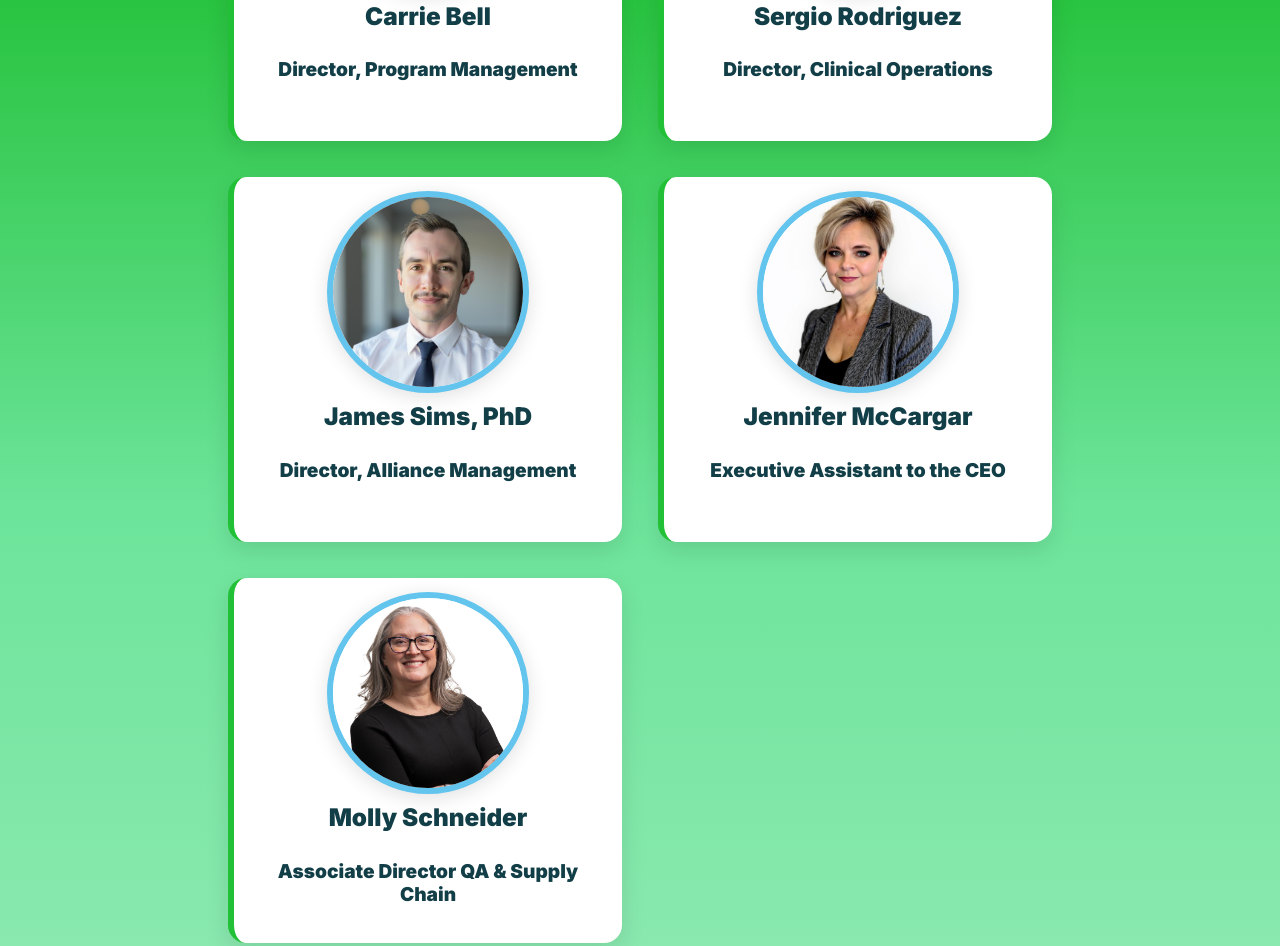
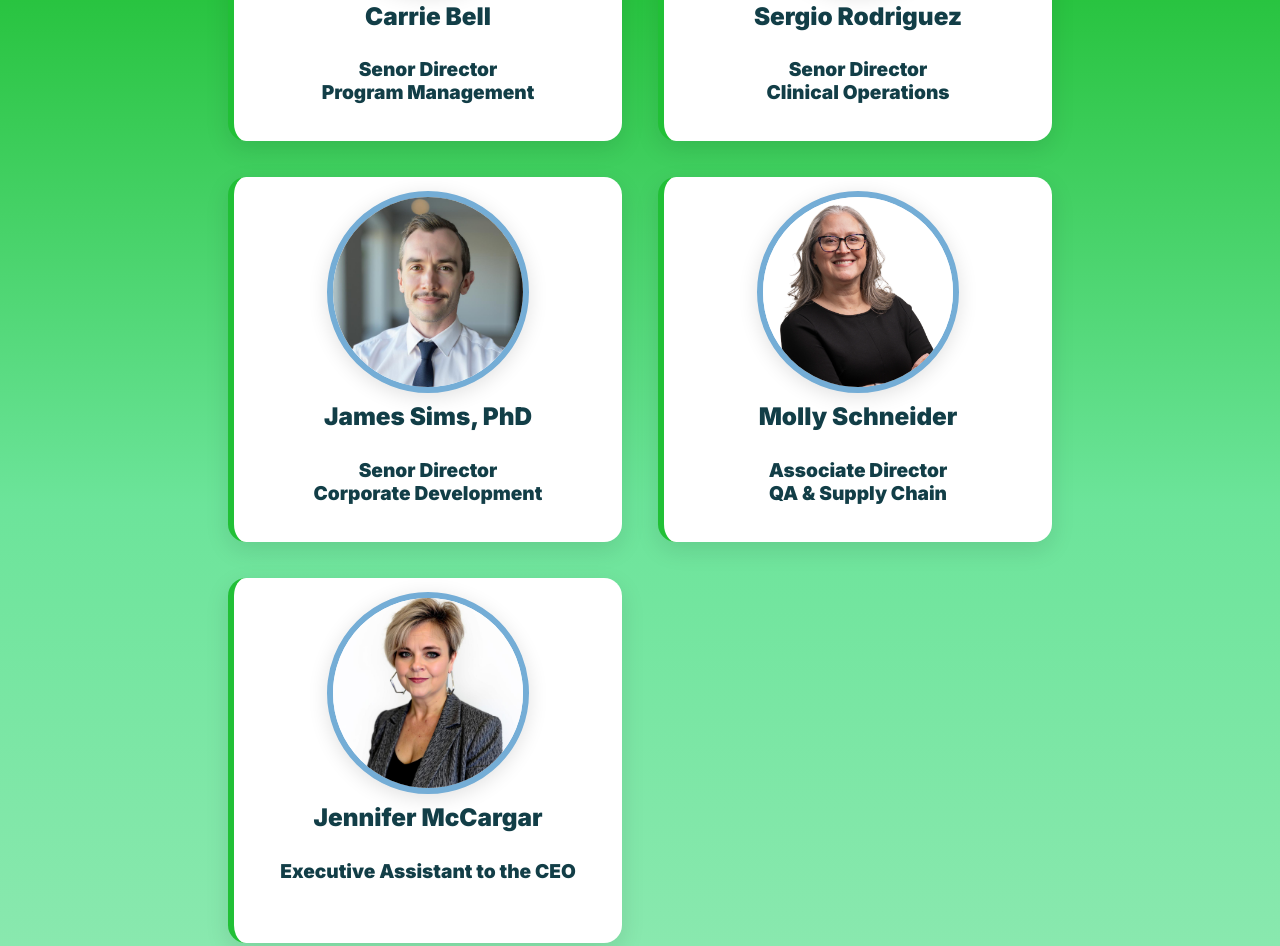
Before and after one commit to arequadt/prolium.github.io, a plain HTML site: page about.html in a window 1280 px wide. Shown: the part 2115-3061 px from the top of the page. Drawn offline with Linux system fonts and the light colour scheme.

Commit message:
fixed light blue color, bios, and updated titles

```diff
--- a/about.html
+++ b/about.html
@@ -8,7 +8,7 @@
   <link href="https://fonts.googleapis.com/css2?family=Inter:wght@400;700;900&display=swap" rel="stylesheet">
   <style>
     :root{
-      --prolium-blue:#63c5ed;
+      --prolium-blue:#74ADD6;
       --prolium-green:#21c036;
       --prolium-dark:#0e2f36;
       --text-main:#123e47;
@@ -417,13 +417,13 @@
     const team = [
       { name:"Scott Requadt", title:"CEO", long_bio:`Scott has over 24 years of operating and investing experience in biotech and pharmaceuticals. Most recently, he was CEO of Talaris Therapeutics, which was developing a novel cell therapy to induce or restore immune tolerance in organ transplant and severe auto-immune disease settings. In support of Talaris' late-clinical stage pipeline, he grew Talaris from 10 to 135 FTEs and raised over $330M, including a successful IPO in 2021.<br><br>He previously spent 14 years at Clarus Ventures (acquired by Blackstone Life Sciences), where he led and managed numerous investments spanning therapeutics, medtech and diagnostics. His original training is in finance and law, and he holds an MBA from Harvard, a JD/LL.B from University of Toronto and a B.Com from McGill.`, img:"Scott_Requadt.png" },
       { name:"Salim Mujais, MD", title:"CMO", long_bio:`Dr. Salim Mujais is an experienced pharmaceutical physician executive with more than three decades of leadership in clinical development, medical affairs, and academic medicine. He has contributed to the registration of six new chemical entities and authored over 180 scientific publications advancing patient care and therapeutic innovation.<br><br> He has served as Senior Vice President of Clinical Development at Generate:Biomedicines, Sumitomo Pharma America, and Urovant. During his 14-year tenure at Astellas Pharma, Dr. Mujais held senior leadership roles, culminating as Senior Vice President and Global Therapeutic Area Head. Earlier, as Vice President of Medical Affairs at Baxter Healthcare, he shaped clinical strategies in renal care and established the first dedicated medical affairs organizations in the renal division. <br><br> Before entering industry, Dr. Mujais was Associate Professor of Medicine in Nephrology at Northwestern University and held academic appointments at the University of Illinois at Chicago. He trained in nephrology at the University of Chicago and completed a fellowship in cardiovascular research at the Cleveland Clinic Foundation.`, img:"Salim_Mujais.png" },
-      { name:"Niki Bili, MD, MPH", title:"VP, Clinical Development", long_bio:`Androniki “Niki” Bili is a board-certified rheumatologist with over 25 years of experience spanning clinical practice, academic medicine, and drug development. She earned her medical degree from the Aristotle University of Thessaloniki, Greece, and completed her residency in Internal Medicine and fellowship in Allergy/Clinical Immunology and Rheumatology, along with a Masters in Public Health at the University of Rochester. <br><br>She has held leadership roles at Janssen, Merck, Bristol Myers Squibb, and most recently, Celldex, with expertise in the development of monoclonal and bispecific antibodies and small molecules for immunological diseases. She continues to see patients as a volunteer, maintaining a connection to those living with autoimmune diseases who inspire the advancement of new therapies.`, img:"Niki_Bili.png" },
-      { name:"Bob Huang", title:"VP, CMC & Manufacturing", long_bio:`Bob brings 24 years of experience in process development, cGMP manufacturing, tech transfers, and supply chain across multiple modalities, including monoclonal and bispecific antibodies, enzyme, and cell and gene therapy. His expertise spans from early phase IND development to commercial launches. <br><br> Prior to joining Prolium, Bob was the Vice President of Technical Operations at CARsgen Therapeutics. Before that, Bob held various roles of increasing responsibilities at Amgen, Shire, Tesaro, Kiniksa and Frontera Therapeutics.`, img:"Bob_Huang.jpg" },
-      { name:"Carrie Bell", title:"Director, Program Management", long_bio:`Carrie is passionate about turning scientific ideas into real treatments that improve lives. She spent 16 years in Process Development at Amgen, mastering the art and science of bringing complex therapies to life. <br><br> Since 2020, she’s applied that expertise in clinical program management at small, agile biotech companies – helping guide promising programs through the challenges of early clinical development. Carrie thrives at the intersection of science, strategy, and teamwork, and is driven by the belief that every step forward brings patients closer to new hope.`, img:"Carrie_Bell.jpg" },
-      { name:"Sergio Rodriguez", title:"Director, Clinical Operations", long_bio:`Sergio Rodriguez is a Director of Clinical Operations at Prolium Bioscence, where he oversees the planning and execution of the company’s global clinical trials. He brins over 20 years of experience in clinical research across biotech, pharmaceutical and CRO environments, with expertise spanning oncology, autoimmune, infectious disease, and cardiovascular indications. Before joining Prolium, Sergio served in Director roles at IGM Biosciences and Arch Oncology, where he managed clinical programs and supported study execution. Earlier in his career, he worked at Pfizer and Medivation (acquired by Pfizer), contributing to large global oncology trials and gaining valuable experience in complex, early and late-stage development.`, img:"Sergio_Rodriguez.png" },
-      { name:"James Sims, PhD", title:"Director, Alliance Management", long_bio:`James has over a decade of experience in the biotech industry, primarily in alliance management, supporting collaboration programs from preclinical development through commercialization. Most recently, James was with Voyager Therapeutics, managing a portfolio of gene therapy programs under the partnership with Neurocrine Biosciences.<br><br>Prior to Voyager, James spent five years with Akebia Therapeutics, overseeing several key global alliances, including Otsuka Pharmaceuticals, Mitsubishi Tanabe Pharma, and Vifor Pharma (now part of CSL), as well as supporting business development and strategic planning initiatives. Additionally, James has several years of strategic consulting experience and holds a PhD in Chemical Engineering.`, img:"James_Sims.png" },
-      { name:"Jennifer McCargar", title:"Executive Assistant to the CEO", long_bio:`Jennifer McCargar is a seasoned Executive Assistant and Special Projects Manager with a proven track record of supporting C-suite leadership across dynamic industries including biotech, healthcare, consumer goods, and corporate services. With deep expertise in executive support, project coordination, event planning, and stakeholder engagement, <br><br> Her career spans roles at Prolium Bioscience, Talaris Therapeutics, GE Appliances, and Thorntons Inc., where she has consistently demonstrated her ability to manage complex calendars, international travel logistics, board communications, and high-impact corporate events. Jennifer is known for her proactive problem-solving, cross-functional collaboration, and ability to anticipate needs before they arise—qualities that make her an invaluable partner to executive teams. <br><br> Jennifer holds a B.B.A. in Marketing and Management, graduating Magna Cum Laude from McKendree University, and has completed graduate-level coursework toward her M.B.A.`, img:"Jennifer_McCargar.jpg" },
-      { name:"Molly Schneider", title:"Associate Director QA & Supply Chain", long_bio:'Molly is a dedicated GMP Quality expert with over 25 years of extensive experience spanning Quality Assurance, Supplier Quality Management, Quality Control, Quality Systems, and Supply Chain operations. Her primary objective is to leverage this expertise to enhance QA and Supply Chain functions, including managing crucial processes such as audits, quality events, complaints, batch release, and supplier management.<br><br>Prior to joining Prolium, Molly held multiple roles at Attralus, Inc. including Sr. Manager QA, CMC and Sr. Project Manager, CMC. Before that, Molly held various roles of increasing responsibilities at Cortexyme, AGC Biologics, Agilent (Nucleic Acid Solutions Division), Sandoz, and Amgen.', img:"Molly.JPEG"}
+      { name:"Niki Bili, MD, MPH", title:"Vice President<br> Clinical Development", long_bio:`Androniki “Niki” Bili is a board-certified rheumatologist with over 25 years of experience spanning clinical practice, academic medicine, and drug development. She earned her medical degree from the Aristotle University of Thessaloniki, Greece, and completed her residency in Internal Medicine and fellowship in Allergy/Clinical Immunology and Rheumatology, along with a Masters in Public Health at the University of Rochester. <br><br>She has held leadership roles at Janssen, Merck, Bristol Myers Squibb, and most recently, Celldex, with expertise in the development of monoclonal and bispecific antibodies and small molecules for immunological diseases. She continues to see patients as a volunteer, maintaining a connection to those living with autoimmune diseases who inspire the advancement of new therapies.`, img:"Niki_Bili.png" },
+      { name:"Bob Huang", title:"Vice President<br> CMC & Manufacturing", long_bio:`Bob brings 24 years of experience in process development, cGMP manufacturing, tech transfers, and supply chain across multiple modalities, including monoclonal and bispecific antibodies, enzyme, and cell and gene therapy. His expertise spans from early phase IND development to commercial launches. <br><br> Prior to joining Prolium, Bob was the Vice President of Technical Operations at CARsgen Therapeutics. Before that, Bob held various roles of increasing responsibilities at Amgen, Shire, Tesaro, Kiniksa and Frontera Therapeutics.`, img:"Bob_Huang.jpg" },
+      { name:"Carrie Bell", title:"Senor Director<br> Program Management", long_bio:`Carrie is passionate about turning scientific ideas into real treatments that improve lives. She spent 16 years in Process Development at Amgen, mastering the art and science of bringing complex therapies to life. <br><br> Since 2020, she’s applied that expertise in clinical program management at small, agile biotech companies – helping guide promising programs through the challenges of early clinical development. Carrie thrives at the intersection of science, strategy, and teamwork, and is driven by the belief that every step forward brings patients closer to new hope.`, img:"Carrie_Bell.jpg" },
+      { name:"Sergio Rodriguez", title:"Senor Director<br> Clinical Operations", long_bio:`Sergio Rodriguez is a Director of Clinical Operations at Prolium Bioscence, where he oversees the planning and execution of the company’s global clinical trials. He brings over 20 years of experience in clinical research across biotech, pharmaceutical and CRO environments, with expertise spanning oncology, autoimmune, infectious disease, and cardiovascular indications. Before joining Prolium, Sergio served in Director roles at IGM Biosciences and Arch Oncology, where he managed clinical programs and supported study execution. Earlier in his career, he worked at Pfizer and Medivation (acquired by Pfizer), contributing to large global oncology trials and gaining valuable experience in complex, early and late-stage development.`, img:"Sergio_Rodriguez.png" },
+      { name:"James Sims, PhD", title:"Senor Director<br>Corporate Development", long_bio:`James has over a decade of experience in the biotech industry, primarily in alliance management, supporting collaboration programs from preclinical development through commercialization. Most recently, James was with Voyager Therapeutics, managing a portfolio of gene therapy programs under the partnership with Neurocrine Biosciences.<br><br>Prior to Voyager, James spent five years with Akebia Therapeutics, overseeing several key global alliances, including Otsuka Pharmaceuticals, Mitsubishi Tanabe Pharma, and Vifor Pharma (now part of CSL), as well as supporting business development and strategic planning initiatives. Additionally, James has several years of strategic consulting experience and holds a PhD in Chemical Engineering.`, img:"James_Sims.png" },
+      { name:"Molly Schneider", title:"Associate Director <br> QA & Supply Chain", long_bio:'Molly is a dedicated GMP Quality expert with over 25 years of extensive experience spanning Quality Assurance, Supplier Quality Management, Quality Control, Quality Systems, and Supply Chain operations. Her primary objective is to leverage this expertise to enhance QA and Supply Chain functions, including managing crucial processes such as audits, quality events, complaints, batch release, and supplier management.<br><br>Prior to joining Prolium, Molly held multiple roles at Attralus, Inc. including Sr. Manager QA, CMC and Sr. Project Manager, CMC. Before that, Molly held various roles of increasing responsibilities at Cortexyme, AGC Biologics, Agilent (Nucleic Acid Solutions Division), Sandoz, and Amgen.', img:"Molly.JPEG"},
+      { name:"Jennifer McCargar", title:"Executive Assistant to the CEO", long_bio:`Jennifer McCargar is a seasoned Executive Assistant and Special Projects Manager with a proven track record of supporting C-suite leadership across dynamic industries including biotech, healthcare, consumer goods, and corporate services. With deep expertise in executive support, project coordination, event planning, and stakeholder engagement. <br><br> Her career spans roles at Prolium Bioscience, Talaris Therapeutics, GE Appliances, and Thorntons Inc., where she has consistently demonstrated her ability to manage complex calendars, international travel logistics, board communications, and high-impact corporate events. Jennifer is known for her proactive problem-solving, cross-functional collaboration, and ability to anticipate needs before they arise—qualities that make her an invaluable partner to executive teams. Jennifer holds a B.B.A. in Marketing and Management from McKendree University.`, img:"Jennifer_McCargar.jpg" }
     ];
 
     const board = [
```
Also changed, not shown: contact.html (+1 -1 lines), index.html (+1 -1 lines), science.html (+1 -1 lines).
